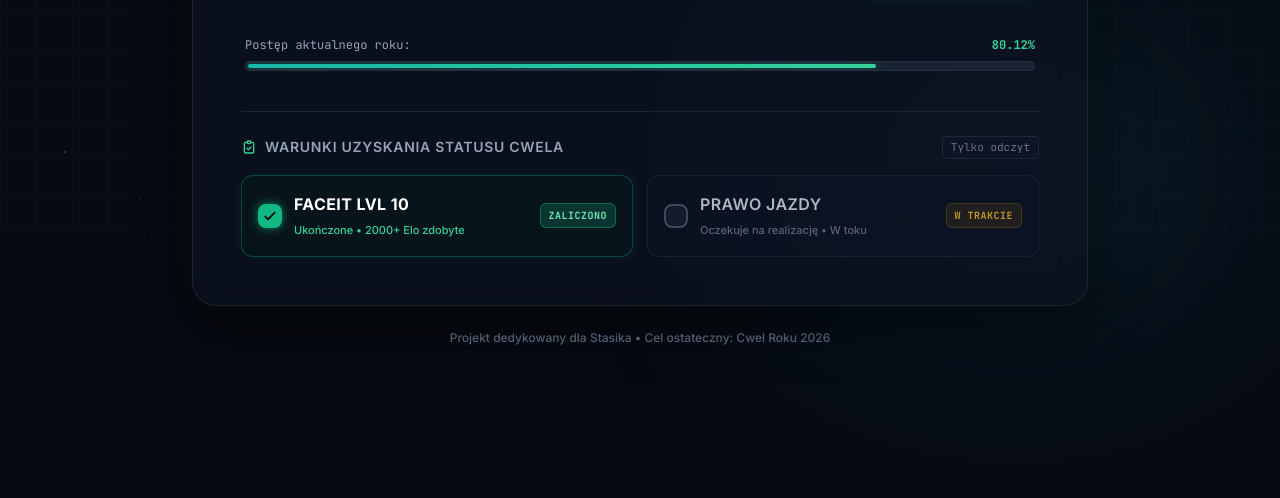
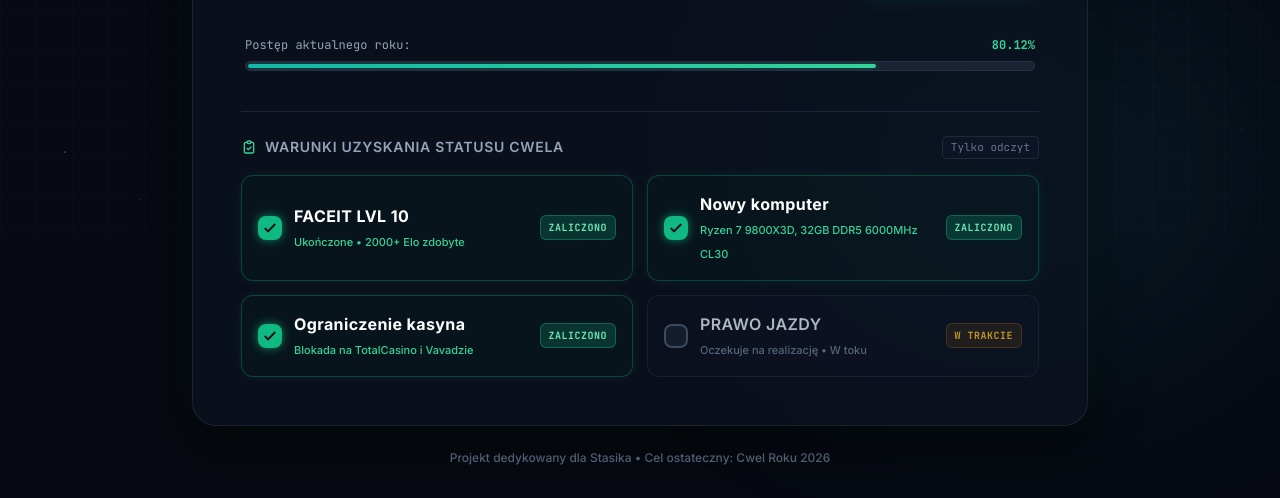
Before and after one commit to rektu1337/odliczanie-do-szefa, a plain HTML site: page index.html in a window 1280 px wide. Shown: the part 562-1060 px from the top of the page. Before the commit the page ends 940 px from the top, so only its background shows below. Drawn offline with nearby package versions, Linux system fonts and the light colour scheme.

Commit message:
Add new styled components for computer and casino limits

```diff
--- a/index.html
+++ b/index.html
@@ -213,6 +213,42 @@
               </span>
             </div>
 
+            <div class="flex items-center justify-between p-3.5 sm:p-4 rounded-xl bg-emerald-950/20 border border-emerald-500/30 transition-all shadow-[0_0_15px_-3px_rgba(16,185,129,0.15)]">
+              <div class="flex items-center gap-3">
+                <!-- Zaznaczony Checkbox (Custom Stylizowany) -->
+                <div class="w-6 h-6 rounded-lg bg-emerald-500 flex items-center justify-center shadow-[0_0_10px_rgba(16,185,129,0.7)] text-slate-950 flex-shrink-0">
+                  <svg class="w-4 h-4 stroke-[3]" fill="none" stroke="currentColor" viewBox="0 0 24 24">
+                    <path stroke-linecap="round" stroke-linejoin="round" d="M5 13l4 4L19 7"></path>
+                  </svg>
+                </div>
+                <div>
+                  <span class="text-sm sm:text-base font-bold text-white tracking-wide block leading-tight">Nowy komputer</span>
+                  <span class="text-[11px] text-emerald-400 font-medium">Ryzen 7 9800X3D, 32GB DDR5 6000MHz CL30</span>
+                </div>
+              </div>
+              <span class="text-[10px] font-mono font-bold tracking-wider text-emerald-300 bg-emerald-500/20 px-2 py-1 rounded-md border border-emerald-500/40 uppercase">
+                Zaliczono
+              </span>
+            </div>
+
+            <div class="flex items-center justify-between p-3.5 sm:p-4 rounded-xl bg-emerald-950/20 border border-emerald-500/30 transition-all shadow-[0_0_15px_-3px_rgba(16,185,129,0.15)]">
+              <div class="flex items-center gap-3">
+                <!-- Zaznaczony Checkbox (Custom Stylizowany) -->
+                <div class="w-6 h-6 rounded-lg bg-emerald-500 flex items-center justify-center shadow-[0_0_10px_rgba(16,185,129,0.7)] text-slate-950 flex-shrink-0">
+                  <svg class="w-4 h-4 stroke-[3]" fill="none" stroke="currentColor" viewBox="0 0 24 24">
+                    <path stroke-linecap="round" stroke-linejoin="round" d="M5 13l4 4L19 7"></path>
+                  </svg>
+                </div>
+                <div>
+                  <span class="text-sm sm:text-base font-bold text-white tracking-wide block leading-tight">Ograniczenie kasyna</span>
+                  <span class="text-[11px] text-emerald-400 font-medium">Blokada na TotalCasino i Vavadzie</span>
+                </div>
+              </div>
+              <span class="text-[10px] font-mono font-bold tracking-wider text-emerald-300 bg-emerald-500/20 px-2 py-1 rounded-md border border-emerald-500/40 uppercase">
+                Zaliczono
+              </span>
+            </div>
+
             <!-- Cel 2: ODZNACZONE (PRAWO JAZDY) -->
             <div class="flex items-center justify-between p-3.5 sm:p-4 rounded-xl bg-slate-900/40 border border-slate-800/80 transition-all opacity-85">
               <div class="flex items-center gap-3">
```
